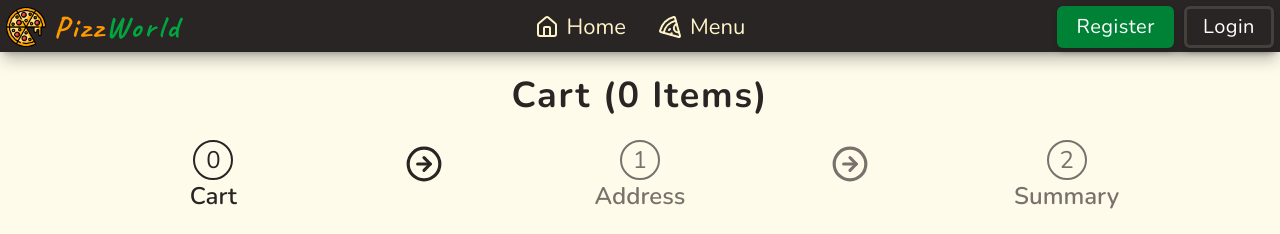
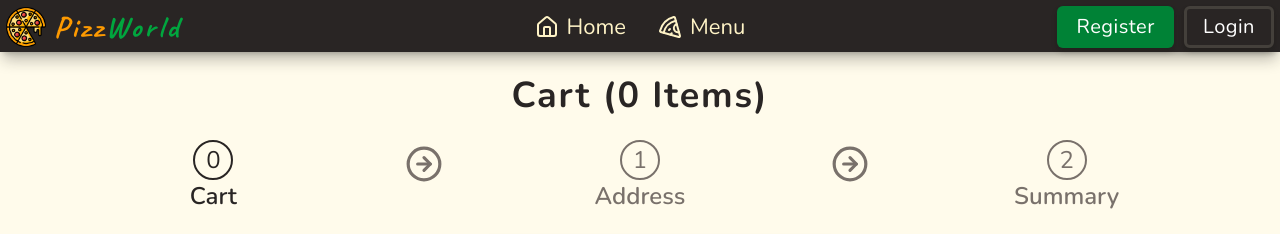
Before and after one commit to AcePeQ/Pizza-App, a React (Vite) app in the folder frontend/: page /cart in a window 1280 px wide. Shown: the top 234 px of the page. Built offline with nearby package versions, Linux system fonts and the light colour scheme; no server answers.

Commit message:
feat: breadcrumbs button fix changer page

```diff
--- a/frontend/src/components/Breadcrumbs/Breadcrumbs.tsx
+++ b/frontend/src/components/Breadcrumbs/Breadcrumbs.tsx
@@ -17,7 +17,7 @@ function Breadcrumbs({
   return (
     <ul className="grid grid-cols-3 gap-x-8 mb-6 px-2">
       {breadcrumbs.map((breadcrumb, index) => (
-        <li className="flex items-center justify-center gap-1.5 grow">
+        <li className="flex items-center justify-center gap-1.5 grow relative">
           <button
             onClick={() => onSetPage(index)}
             className={`flex flex-col items-center cursor-pointer w-full relative hover:text-stone-900 active:text-stone-900 transition-colors duration-300 ${
@@ -28,13 +28,15 @@ function Breadcrumbs({
               {breadcrumb.index}
             </div>
             <p className="text-2xl font-semibold">{breadcrumb.title}</p>
-
-            {breadcrumbs.length - 1 !== index && (
-              <div className="absolute -right-8 top-4/12 -translate-y-6/12">
-                <ArrowRightCircle size={38} />
-              </div>
-            )}
           </button>
+          {breadcrumbs.length - 1 !== index && (
+            <button
+              onClick={() => onSetPage(index + 1)}
+              className="absolute z-20 -right-8 top-4/12 -translate-y-6/12 text-stone-500 duration-300 transition-colors cursor-pointer hover:text-stone-800"
+            >
+              <ArrowRightCircle size={38} />
+            </button>
+          )}
         </li>
       ))}
     </ul>
```
